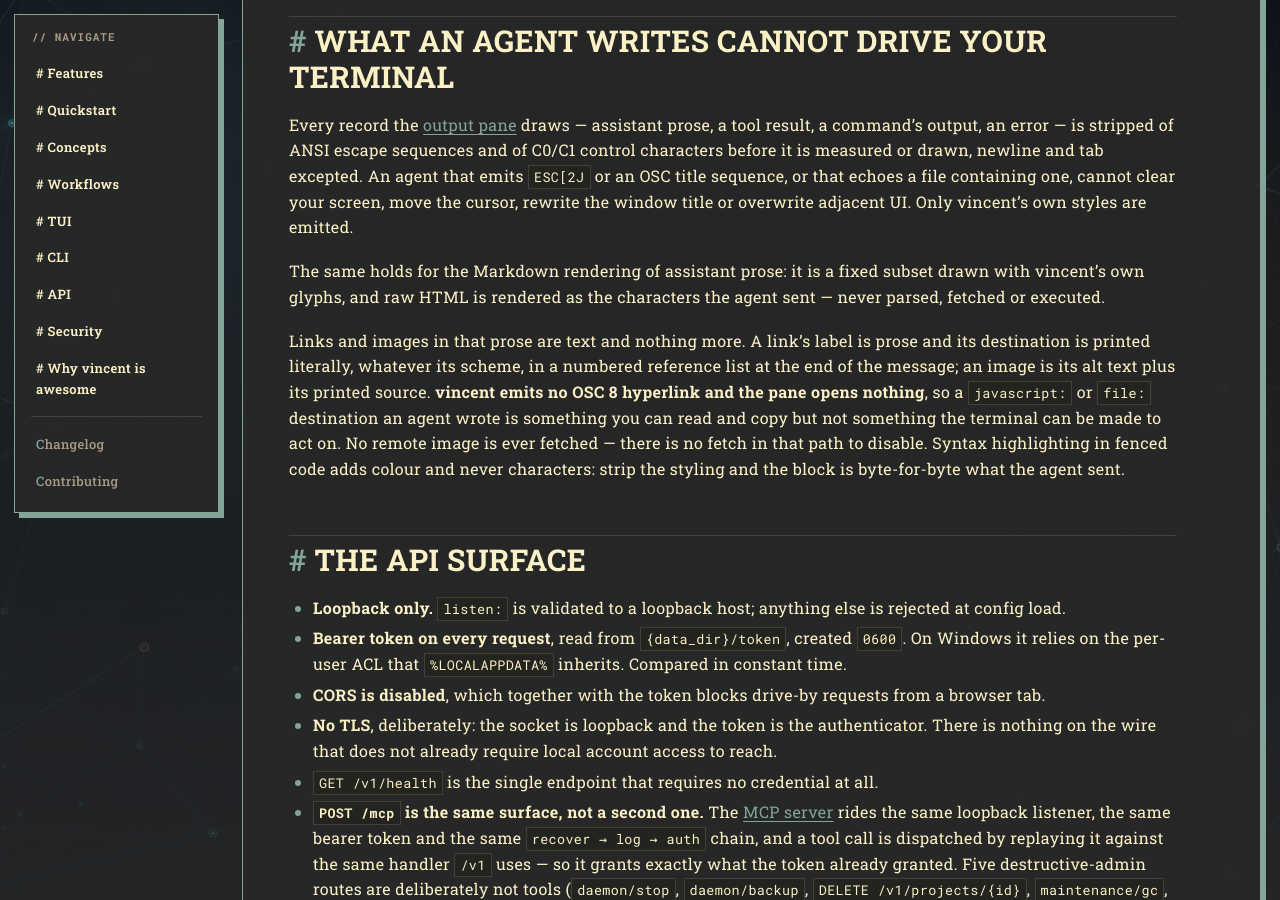
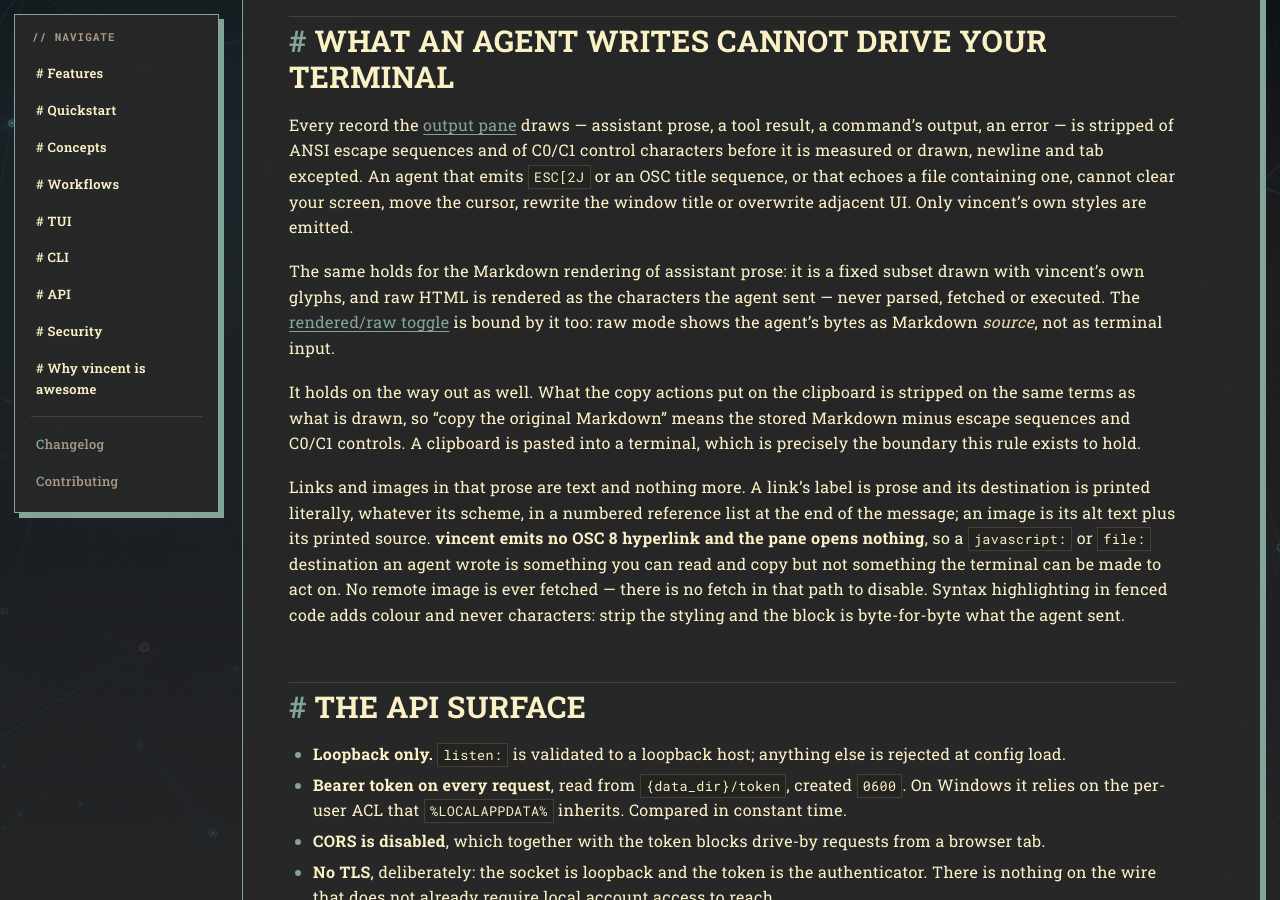
Before and after one commit to lezli01/vincent, a Jekyll site: the page built from docs/security-model.md, in a window 1280 px wide and 900 px high, scrolled down 4568 px. Built offline with Jekyll 4.4.1, drawn with Linux system fonts in a browser that asks for light colours; our own code applies the rules of GitHub Pages for plain Markdown files.

Commit message:
docs: carry the reader actions into features and the security model
The feature commit updated the TUI guide and amended spec §15 and §16, but
left three derived places behind.

`docs/security-model.md`'s "What an agent writes cannot drive your terminal"
is the public form of §16, and §16 grew a clause in this branch: what is put
on the clipboard is stripped on the same terms as what is drawn, and the
rendered/raw toggle is bound by the rule too. The page said neither, so it
described the guarantee as covering only what the pane draws — while a new
egress, the clipboard, had just been added beside it.

`docs/features.md`'s output-pane bullet already carried the Markdown
rendering from task 073; the source escape hatch and the copy picker are the
same surface and belong in the same sentence.

`CHANGELOG.md` had a second `### Fixed` heading inserted in the middle of
`[Unreleased]`'s `### Added` list, which silently refiled every Added entry
below it — the codex output pane, chats on codex and cursor, the Pull Request
tab and the rest — as a fix. Unreleased already had a `### Fixed` section
further down; the palette-replay entry moves into it and the stray heading
goes.

```diff
--- a/docs/security-model.md
+++ b/docs/security-model.md
@@ -202,7 +202,16 @@ emitted.
 
 The same holds for the Markdown rendering of assistant prose: it is a fixed
 subset drawn with vincent's own glyphs, and raw HTML is rendered as the
-characters the agent sent — never parsed, fetched or executed.
+characters the agent sent — never parsed, fetched or executed. The
+[rendered/raw toggle](guides/tui.md#seeing-the-source-and-taking-it-away) is
+bound by it too: raw mode shows the agent's bytes as Markdown *source*, not as
+terminal input.
+
+It holds on the way out as well. What the copy actions put on the clipboard is
+stripped on the same terms as what is drawn, so "copy the original Markdown"
+means the stored Markdown minus escape sequences and C0/C1 controls. A
+clipboard is pasted into a terminal, which is precisely the boundary this rule
+exists to hold.
 
 Links and images in that prose are text and nothing more. A link's label is
 prose and its destination is printed literally, whatever its scheme, in a
```
Also changed, not shown: docs/features.md (+5 -1 lines), CHANGELOG.md.
